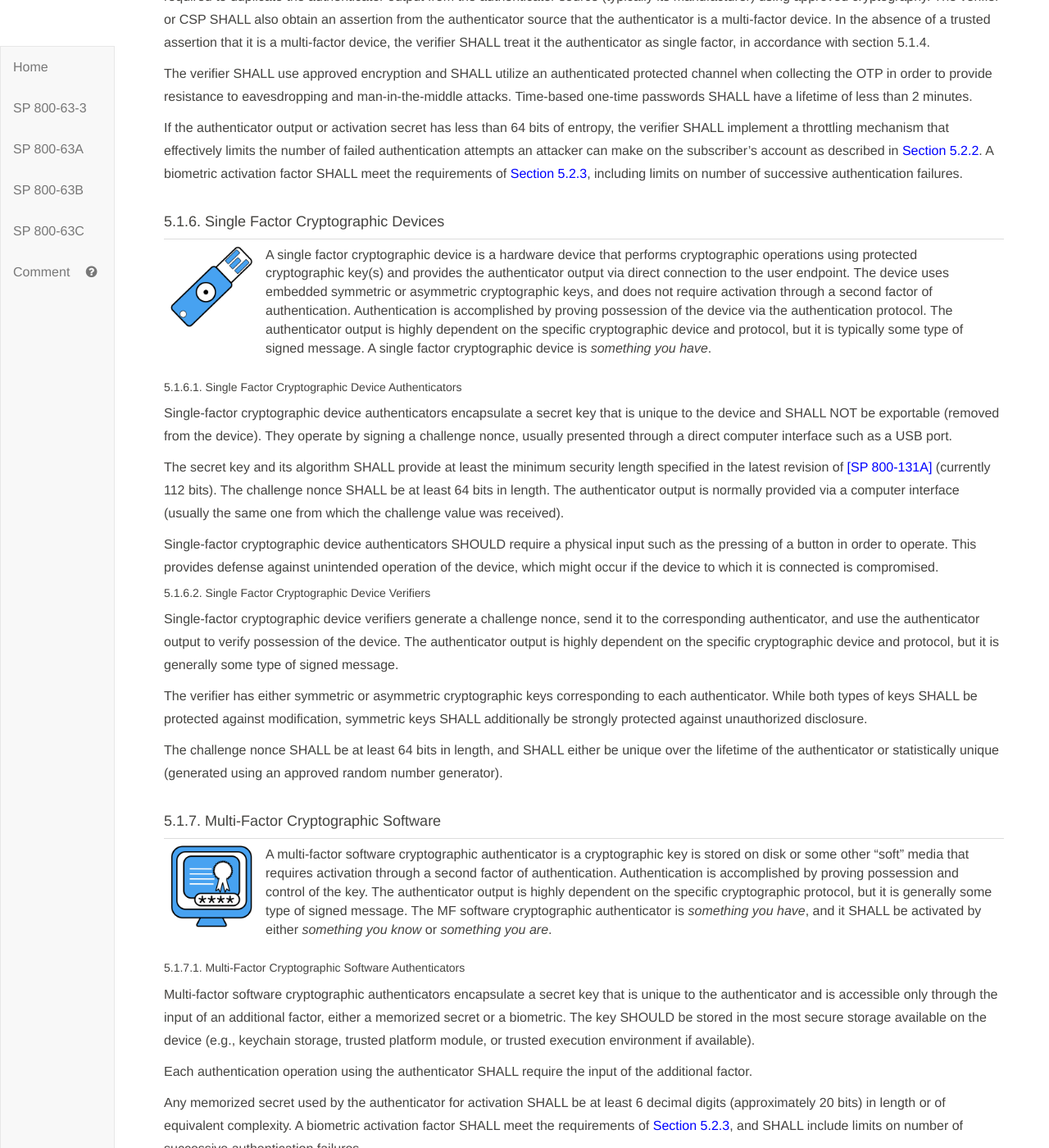
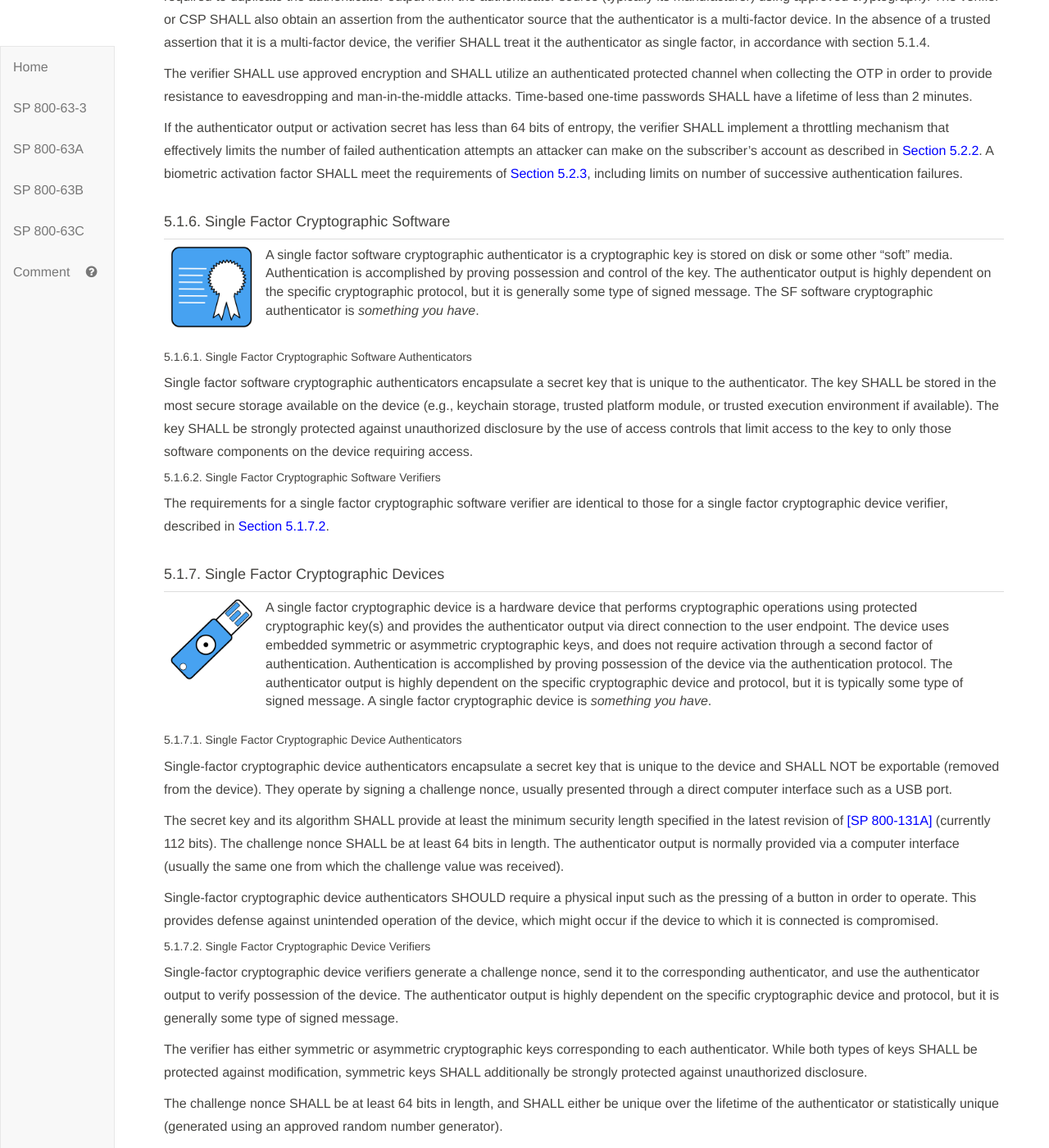
Before and after one commit to usnistgov/800-63-3, a Jekyll site: the page built from sp800-63b.md, in a window 1280 px wide and 1400 px high, scrolled down 31312 px. Shown: the whole window at 82% size. Built offline with Jekyll 4.4.1, drawn with Linux system fonts in a browser that asks for light colours; some of the changed text lies outside the part shown.

Commit message:
Add single factor software crypto authenticator

```diff
--- a/sp800-63b/sec5_authenticators.md
+++ b/sp800-63b/sec5_authenticators.md
@@ -199,7 +199,28 @@ The verifier SHALL use approved encryption and SHALL utilize an authenticated pr
 
 If the authenticator output or activation secret has less than 64 bits of entropy, the verifier SHALL implement a throttling mechanism that effectively limits the number of failed authentication attempts an attacker can make on the subscriber’s account as described in [Section 5.2.2](#throttle). A biometric activation factor SHALL meet the requirements of [Section 5.2.3](#biometric_use), including limits on number of successive authentication failures.
 
-#### 5.1.6. Single Factor Cryptographic Devices
+#### 5.1.6. Single Factor Cryptographic Software
+
+<div class="text-left" markdown="1">
+<table style="width:100%">
+  <tr>
+    <td><img src="sp800-63b/media/Single-factor-software-crypto.png" alt="authenticator" style="width: 100px;height: 100px"/></td>
+    <td>A single factor software cryptographic authenticator is a cryptographic key is stored on disk or some other “soft” media. Authentication is accomplished by proving possession and control of the key. The authenticator output is highly dependent on the specific cryptographic protocol, but it is generally some type of signed message. The SF software cryptographic authenticator is <i>something you have</i>.</td>
+  </tr>
+  </table>
+  </div>
+
+
+
+##### 5.1.6.1. Single Factor Cryptographic Software Authenticators
+
+Single factor software cryptographic authenticators encapsulate a secret key that is unique to the authenticator. The key SHALL be stored in the most secure storage available on the device (e.g., keychain storage, trusted platform module, or trusted execution environment if available). The key SHALL be strongly protected against unauthorized disclosure by the use of access controls that limit access to the key to only those software components on the device requiring access.
+
+##### 5.1.6.2. Single Factor Cryptographic Software Verifiers
+
+The requirements for a single factor cryptographic software verifier are identical to those for a single factor cryptographic device verifier, described in [Section 5.1.7.2](#sfcdv).
+
+#### 5.1.7. Single Factor Cryptographic Devices
 
 <div class="text-left" markdown="1">
 <table style="width:100%">
@@ -210,7 +231,7 @@ If the authenticator output or activation secret has less than 64 bits of entrop
   </table>
   </div>
 
-##### 5.1.6.1. Single Factor Cryptographic Device Authenticators
+##### 5.1.7.1. Single Factor Cryptographic Device Authenticators
 
 Single-factor cryptographic device authenticators encapsulate a secret key that is unique to the device and SHALL NOT be exportable (removed from the device). They operate by signing a challenge nonce, usually presented through a direct computer interface such as a USB port.
 
@@ -218,7 +239,7 @@ The secret key and its algorithm SHALL provide at least the minimum security len
 
 Single-factor cryptographic device authenticators SHOULD require a physical input such as the pressing of a button in order to operate. This provides defense against unintended operation of the device, which might occur if the device to which it is connected is compromised.
 
-##### 5.1.6.2. Single Factor Cryptographic Device Verifiers
+##### 5.1.7.2. <a name="sfcdv"></a>Single Factor Cryptographic Device Verifiers
 
 Single-factor cryptographic device verifiers generate a challenge nonce, send it to the corresponding authenticator, and use the authenticator output to verify possession of the device. The authenticator output is highly dependent on the specific cryptographic device and protocol, but it is generally some type of signed message.
 
```
Also changed, not shown: other parts of sp800-63b/sec5_authenticators.md (+7 -7 lines), sp800-63b/media/Single-factor-software-crypto.png (added).
